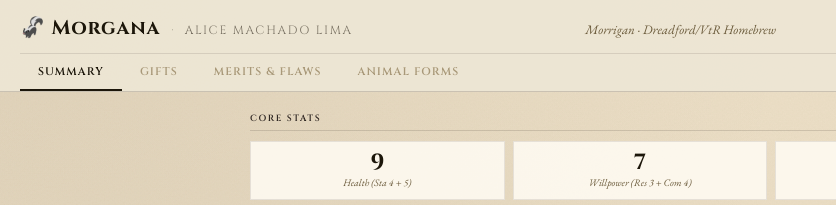
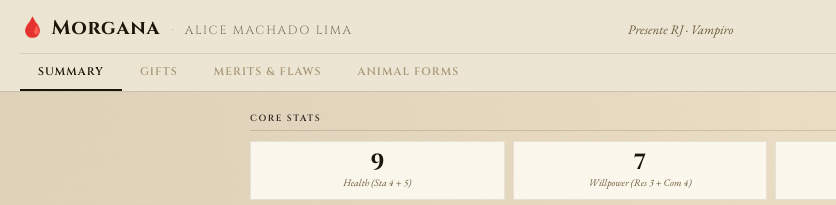
Before and after one commit to marimrezende/fichas, a plain HTML site: page morgana-play-aid.html in a window 1280 px wide. Shown: the top 205 px of the page, 0-836 px from the left. Drawn offline with nearby package versions, Linux system fonts and the light colour scheme.

Commit message:
morgana-play-aid.html

```diff
--- a/morgana-play-aid.html
+++ b/morgana-play-aid.html
@@ -237,11 +237,11 @@ body{
 <div class="app-header">
   <div class="header-top">
     <div>
-      <span class="char-name">🦨 Morgana</span>
+      <span class="char-name">🩸 Morgana</span>
       <span style="font-family:'Cinzel',serif;font-size:12px;color:var(--ink);opacity:0.35;margin:0 8px">·</span>
       <span style="font-family:'Cinzel',serif;font-size:12px;color:var(--ink);opacity:0.55;letter-spacing:0.14em;text-transform:uppercase">Alice Machado Lima</span>
     </div>
-    <span class="char-sub">Morrigan · Dreadford/VtR Homebrew</span>
+    <span class="char-sub">Presente RJ · Vampiro</span>
     <div style="display:flex;align-items:center;gap:10px">
       <span class="rank-badge">Bloodling · BP 1</span>
       <span id="save-status" class="save-status">saved</span>
```
